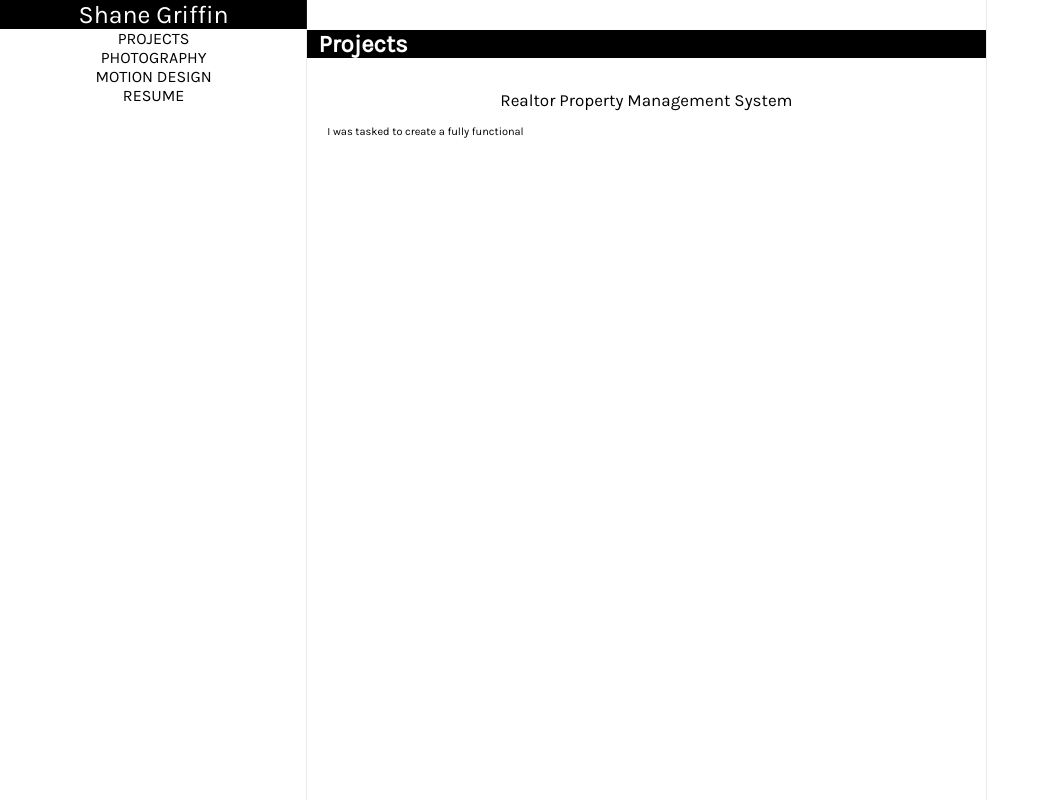
After one commit to shanegri/ShaneGriffinnet, a PHP site: page /Projects in a window 1280 px wide. The commit adds this page. Shown: the whole page, without its empty margins (0-1050 px from the left). Run offline with PHP 8.4, Linux system fonts and the light colour scheme.

Commit message:
Simple Routing

```diff
--- /dev/null
+++ b/PageContents/PAGE_NOT_FOUND.html
@@ -0,0 +1 @@
+Not Found
--- /dev/null
+++ b/PageContents/Projects.html
@@ -0,0 +1,2 @@
+<h3>Realtor Property Management System</h3>
+<p>I was tasked to create a fully functional </p>
--- a/index.php
+++ b/index.php
@@ -1,7 +1,22 @@
 <?php
+require_once("mainPage.php");
 
-require_once("mainPage.php");
-showMainPage("TEMP", "Projects");
+$URI = $_SERVER['REQUEST_URI'];
+$URI_EXPLODE = explode("/", $URI);
+
+$Content = $URI_EXPLODE[1];
+if($URI_EXPLODE[1] == "" && $URI_EXPLODE[2]== ""){
+  $Content ="TEMP";
+}
+
+$pages = json_decode(file_get_contents("pages.json"), true);
+if(!in_array($Content, $pages['Pages'])){
+  $Content = "PAGE_NOT_FOUND";
+}
+
+
+
+showMainPage($Content, $Content);
 
 
 
--- a/mainPage.php
+++ b/mainPage.php
@@ -5,13 +5,14 @@
   <head>
     <meta charset="utf-8">
     <title>Shane Griffin</title>
-    <link rel="stylesheet" href="styles.css">
+    <link rel="stylesheet" href="/styles.css">
+    <link href="https://fonts.googleapis.com/css?family=Open+Sans" rel="stylesheet">
     <link href="https://fonts.googleapis.com/css?family=Karla" rel="stylesheet">
   </head>
   <body>
     <div class="LEFTnav">
-      <a href="#"><p id="TITLE" style="font-size: 25px; background: black; color: white;">Shane Griffin</p></a>
-      <a href="#"><p>PROJECTS</p></a>
+      <a href="TEMP"><p id="TITLE" style="font-size: 25px; background: black; color: white;">Shane Griffin</p></a>
+      <a href="Projects"><p>PROJECTS</p></a>
       <a href="#"><p>PHOTOGRAPHY</p></a>
       <a href="#"><p>MOTION DESIGN</p></a>
       <a href="#"><p>RESUME</p></a>
--- /dev/null
+++ b/pages.json
@@ -0,0 +1,3 @@
+{
+  "Pages": ["TEMP","Projects", "Photograpy", "Motion_Design", "Resume"]
+}
--- a/styles.css
+++ b/styles.css
@@ -45,12 +45,21 @@ a {
   position: fixed;
   width: inherit;
 }
-.CENTERcontent > div {
+.CENTERcontentContent {
+  font-size: 11px;
+  font-family: 'Open Sans', sans-serif;
   padding: 20px;
-  padding-top: 110px;
+  padding-top: 75px;
   padding-bottom: 0px;
   margin-bottom: 0px;
 }
 
+.CENTERcontentContent > h3 {
+  margin: 15px;
+  text-align: center;
+  font-weight: normal;
+  font-size: 17px;
+}
+
 
 .RIGHTspacer { float: right; }
```
Also changed, not shown: .htaccess (added).
